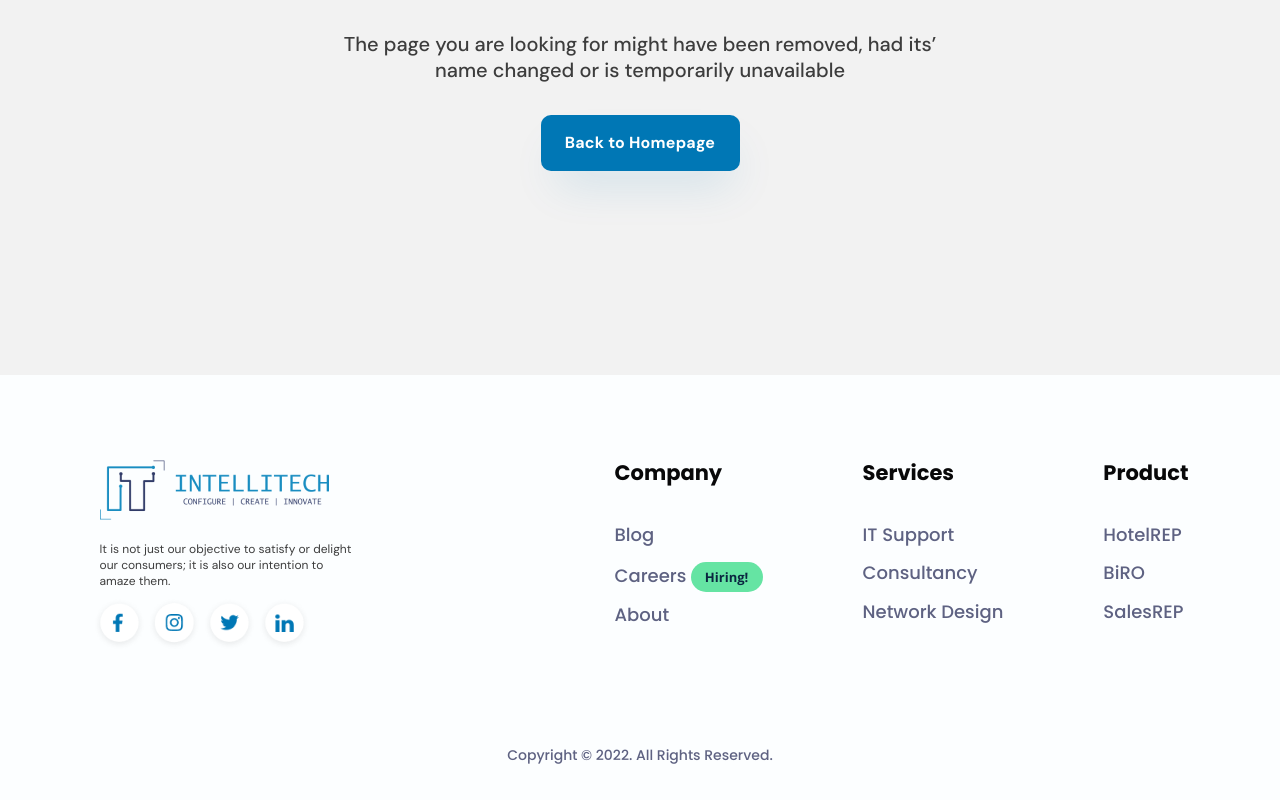
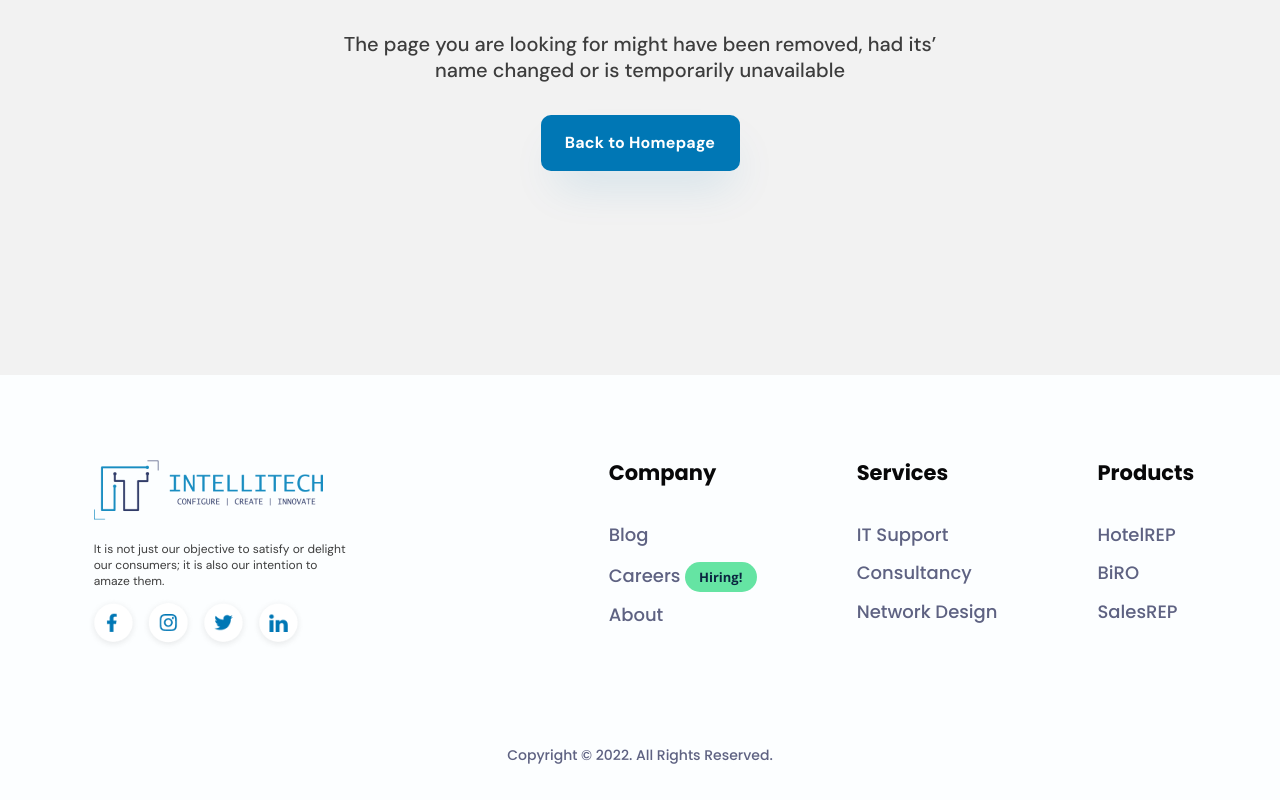
Before and after one commit to taiwoak/assessment, a plain HTML site: page 404.html in a window 1280 px wide. Shown: the part 643-1443 px from the top of the page. Drawn offline with nearby package versions, Linux system fonts and the light colour scheme.

Commit message:
assessment website project

```diff
--- a/404.html
+++ b/404.html
@@ -154,7 +154,7 @@
                 </div>
             </div>
             <div class="footer-section-div2">
-                <h1>Company</h1>
+                <a href="contact.html"><h1>Company</h1></a>
                 <a href="blog.html"><p>Blog</p></a>
                 <a href="career.html"><span class="footer-section-div2a">
                     <p>Careers</p>
@@ -163,13 +163,13 @@
                 <a href="about.html"><p>About</p></a>
             </div>
             <div class="footer-section-div2">
-                <h1>Services</h1>
+                <a href="services.html"><h1>Services</h1></a>
                 <a href="itsupport.html"><p>IT Support</p></a>
                 <a href="consultancy.html"><p>Consultancy</p></a>
                 <a href="network.html"><p>Network Design</p></a>
             </div>
             <div class="footer-section-div2">
-                <h1>Product</h1>
+                <a href="products.html"><h1>Products</h1></a>
                 <a href="hotel.html"><p>HotelREP</p></a>
                 <a href="biro.html"><p>BiRO</p></a>
                 <a href="sales.html"><p>SalesREP</p></a>
```
Also changed, not shown: about.html (+3 -3 lines), biro.html (+3 -3 lines), blog.html (+3 -3 lines), blog2.html (+3 -3 lines), career.html (+3 -3 lines), consultancy.html (+3 -3 lines), contact.html (+3 -3 lines), hotel.html (+3 -3 lines), index.html (+3 -3 lines), itsupport.html (+3 -3 lines), network.html (+3 -3 lines), products.html (+3 -3 lines), sales.html (+3 -3 lines), services.html (+3 -3 lines), 2 more files.
